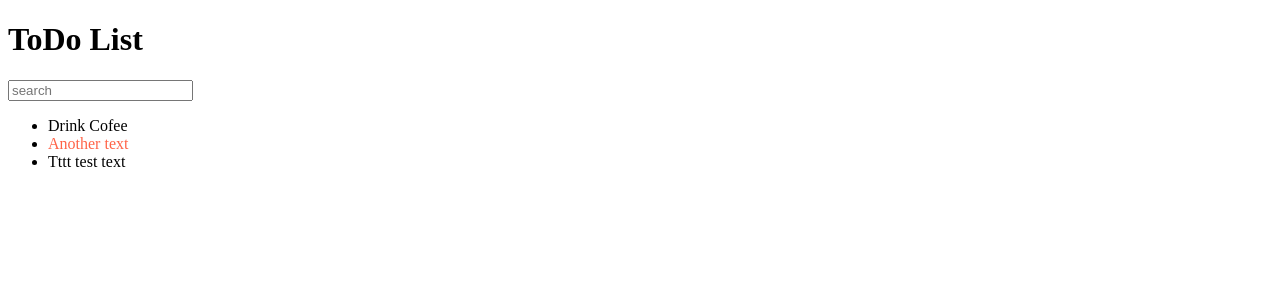
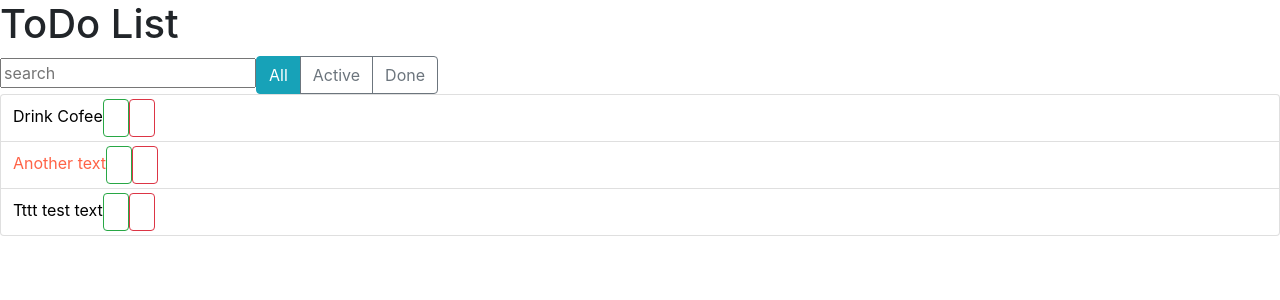
Before and after one commit to Napolik/todo, a React (Create React App) app: page / in a window 1280 px wide. Shown: the top 300 px of the page. Built offline with nearby package versions, Linux system fonts and the light colour scheme.

Commit message:
Imported css styles

```diff
--- a/public/index.html
+++ b/public/index.html
@@ -9,35 +9,12 @@
       name="description"
       content="Web site created using create-react-app"
     />
-    <link rel="apple-touch-icon" href="%PUBLIC_URL%/logo192.png" />
-    <!--
-      manifest.json provides metadata used when your web app is installed on a
-      user's mobile device or desktop. See https://developers.google.com/web/fundamentals/web-app-manifest/
-    -->
-    <link rel="manifest" href="%PUBLIC_URL%/manifest.json" />
-    <!--
-      Notice the use of %PUBLIC_URL% in the tags above.
-      It will be replaced with the URL of the `public` folder during the build.
-      Only files inside the `public` folder can be referenced from the HTML.
-
-      Unlike "/favicon.ico" or "favicon.ico", "%PUBLIC_URL%/favicon.ico" will
-      work correctly both with client-side routing and a non-root public URL.
-      Learn how to configure a non-root public URL by running `npm run build`.
-    -->
+    <link rel="stylesheet" href="https://cdn.jsdelivr.net/npm/bootstrap@4.6.0/dist/css/bootstrap.min.css"/>
+    <link rel="stylesheet" href="https://cdn.jsdelivr.net/npm/@fortawesome/fontawesome-free@5.15.3/css/fontawesome.min.css"/>
     <title>React App</title>
   </head>
   <body>
     <noscript>You need to enable JavaScript to run this app.</noscript>
     <div id="root"></div>
-    <!--
-      This HTML file is a template.
-      If you open it directly in the browser, you will see an empty page.
-
-      You can add webfonts, meta tags, or analytics to this file.
-      The build step will place the bundled scripts into the <body> tag.
-
-      To begin the development, run `npm start` or `yarn start`.
-      To create a production bundle, use `npm run build` or `yarn build`.
-    -->
   </body>
 </html>
--- /dev/null
+++ b/src/components/item-status-filte.js
@@ -0,0 +1,13 @@
+import React from 'react';
+
+const ItemStatusFilter = () => {
+    return (
+        <div className="btn-group">
+            <button type="button" className="btn btn-info">All</button>
+            <button type="button" className="btn btn-outline-secondary">Active</button>
+            <button type="button" className="btn btn-outline-secondary">Done</button>
+        </div>
+    );
+};
+
+export default ItemStatusFilter;
--- /dev/null
+++ b/src/components/search-panel.css
@@ -0,0 +1,5 @@
+.search-input {
+    width: auto;
+    flex-grow: 1;
+    margin-right: 3px;
+}
--- a/src/components/search-panel.js
+++ b/src/components/search-panel.js
@@ -1,7 +1,7 @@
 import React from 'react';
 
 const SearchPanel = () => {
-    return <input placeholder="search" />;
+    return <input className="search-input" placeholder="search" />;
   };
 
   export default SearchPanel;
--- a/src/components/todo-list-item.js
+++ b/src/components/todo-list-item.js
@@ -1,11 +1,26 @@
 import React from 'react';
+import './todo-list-item.css';
 
 const TodoListItem = ( {label, important = false} ) => {
   const style = {
     color: important ? 'tomato' : 'black'
   };
     return (
-        <span style={style}>{ label }</span>
+        <div>
+        <span
+          className="todo-list-item"
+          style={style}>
+          { label }
+        </span>
+
+        <button type="button" className="btn btn-outline-success btn-small">
+          <i className="fa fa-exclametion" />
+        </button>
+
+        <button type="button" className="btn btn-outline-danger btn-small">
+          <i className="fa fa-trash-o"/>
+        </button>
+        </div>
     );
   };
 
--- /dev/null
+++ b/src/components/todo-list.css
@@ -0,0 +1,3 @@
+.todo-list .list-group-item {
+    padding: .25rem .75rem;
+}
--- a/src/components/todo-list.js
+++ b/src/components/todo-list.js
@@ -1,20 +1,23 @@
 import React from 'react';
 
 import TodoListItem from './todo-list-item';
+import './todo-list.css';
 
 const TodoList = ({ todos }) => {
 
+
   const elements = todos.map((item) => {
+    const {id, ... itemProps} = item;
+
     return (
-      <li>
-        <TodoListItem { ... item }
-        />
+      <li key={id} className="list-group-item">
+        <TodoListItem { ... itemProps } />
       </li>
     )
   });
 
     return (
-      <ul>
+      <ul className="list-group todo-list">
         { elements }
       </ul>
     );
--- a/src/index.js
+++ b/src/index.js
@@ -2,6 +2,7 @@ import React from 'react';
 import ReactDOM from 'react-dom';
 
 import AppHeader from './components/app-header';
+import ItemStatusFilter from './components/item-status-filte';
 import SearchPanel from './components/search-panel';
 import TodoList from './components/todo-list';
 
@@ -9,14 +10,16 @@ import TodoList from './components/todo-list';
 const App = () => {
 
   const todoData =[
-    { label: 'Drink Cofee', important: false},
-    { label: 'Another text', important: true},
-    { label: 'Tttt test text', important: false}
+    { label: 'Drink Cofee', important: false, id: 1},
+    { label: 'Another text', important: true, id: 2},
+    { label: 'Tttt test text', important: false, id: 3}
   ]
   return (
     <div>
       <AppHeader />
+
       <SearchPanel />
+      <ItemStatusFilter/>
       <TodoList todos={ todoData }/>
     </div>
   );
```
Also changed, not shown: src/components/app-header.css (added, +12 -0 lines), src/components/todo-list-item.css (added).
